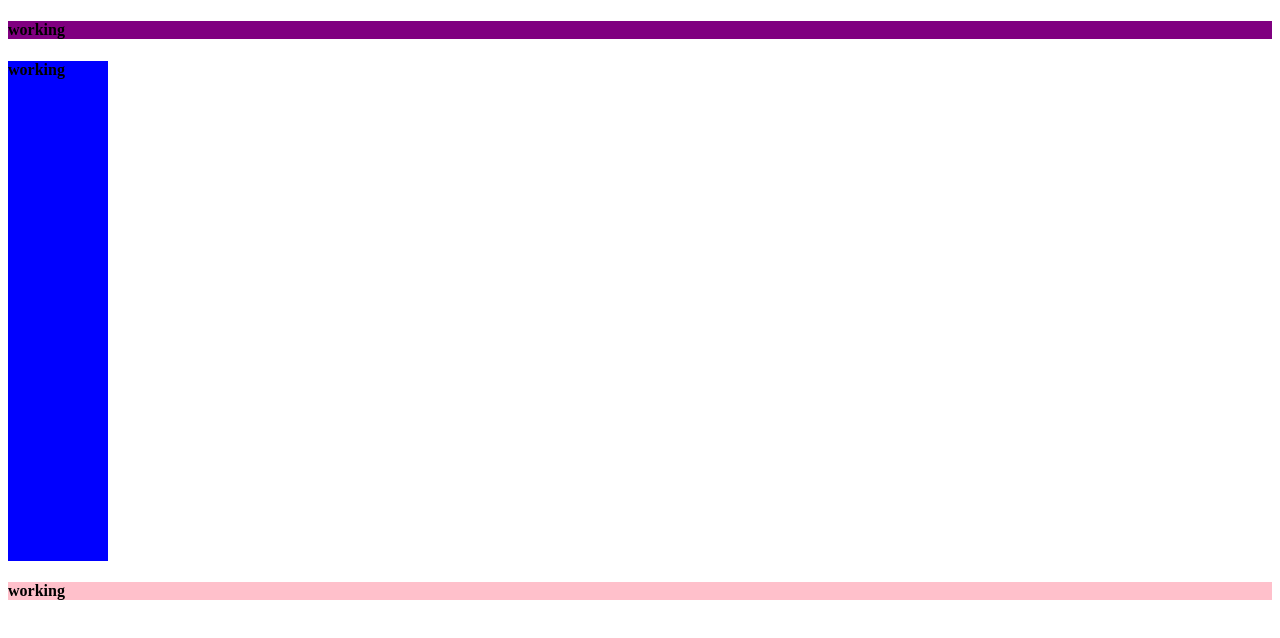
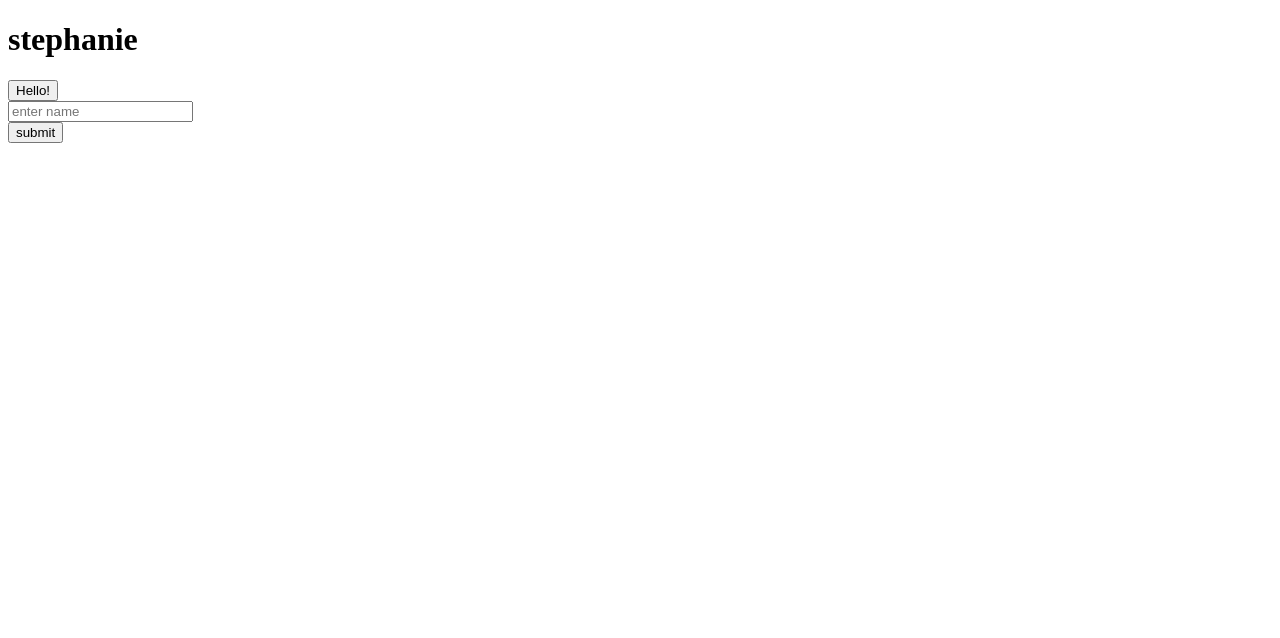
Before and after one commit to SW55293/advanced-react-fundamentals, a React (Create React App) app: page / in a window 1280 px wide. Shown: the top 638 px of the page. Built offline with nearby package versions, Linux system fonts and the light colour scheme.

Commit message:
children property

```diff
--- a/src/App.js
+++ b/src/App.js
@@ -1,12 +1,14 @@
 //table of contents
 import React from 'react'
-import Introduction from './Intro/AppIntro'
+//import Introduction from './Intro/AppIntro'
+import Reusability from './Reusability/AppReuse'
 
 
 const App = () => {
 return (
   <div>
-  <Introduction />
+  {/* <Introduction /> */}
+  <Reusability />
   </div>
 
 )
--- a/src/Intro/AppIntro.js
+++ b/src/Intro/AppIntro.js
@@ -1,12 +1,16 @@
 import React from 'react'
-import DefaultP from './defaultProps'
+//import DefaultP from './defaultProps'
+import RoundedImg from './RoundedImg'
+import './rounded-style.css'
 
 const AppIntro = () => {
 	return (
 		<div>
-			<DefaultP cardColor="purple" height="100" width="500" />
+			{/* <DefaultP cardColor="purple" height="100" width="500" />
 			<DefaultP />
-			<DefaultP cardColor="pink" height="700" width="200" />
+			<DefaultP cardColor="pink" height="700" width="200" /> */}
+
+			<RoundedImg src="https://picsum.photos/id/237/300/300" borderRadius="10px" alt="pic"/>
 		</div>
 	)
 }
--- /dev/null
+++ b/src/Intro/RoundedImg.js
@@ -0,0 +1,36 @@
+import React from "react"
+import PropTypes from 'prop-types'
+
+/**
+ * Challenge: Here's a component meant to take an image (`src` prop) and round the edges.
+ * It has some styling applied with CSS to ensure it isn't too large on the page, but
+ * we want this component to allow for any image source and any kind of border radius to be applied
+ *
+ * 1. The component should always receive a `src` prop, and it should always be a string
+ * 2. The component should be able to accept only a string or a number for the `borderRadius` prop
+ *      (https://reactjs.org/docs/typechecking-with-proptypes.html#proptypes)
+ * 3. If it doesn't receive a `borderRadius` prop at all, it should default it to "50%"
+ */
+
+const RoundedImg = (props) => {
+    return (
+        <img
+            src={props.src}
+            style={{borderRadius: props.borderRadius}}
+            className="round-img"
+			alt=""
+        />
+    )
+}
+
+RoundedImg.defaultProps = {
+	borderRadius: "50%"
+
+}
+
+RoundedImg.propTypes = {
+	src: PropTypes.string.isRequired,
+	borderRadius: PropTypes.oneOfType([PropTypes.string, PropTypes.number])
+}
+
+export default RoundedImg
--- /dev/null
+++ b/src/Intro/rounded-style.css
@@ -0,0 +1,4 @@
+.round-img {
+    max-width: 50%;
+    width: 150px;
+}
--- /dev/null
+++ b/src/Reusability/AppReuse.js
@@ -0,0 +1,23 @@
+import React from 'react'
+import CTA from './CTA'
+
+const AppReuse = () => {
+return (
+	<div>
+	{/* example of how to add child components in between tags and be accessible in the cta file still  */}
+	<CTA>
+		<h1>stephanie</h1>
+		<button>Hello!</button>
+		<br />
+	</CTA>
+	{/* you have multiple tags and add new things to it */}
+		<CTA>
+			<input type="text" placeholder="enter name"/>
+			<br />
+		<button>submit</button>
+	</CTA>
+	</div>
+)
+}
+
+export default AppReuse
--- /dev/null
+++ b/src/Reusability/CTA.js
@@ -0,0 +1,11 @@
+import React from 'react'
+
+const CTA = (props) => {
+	return (
+		<div>
+			{props.children}
+		</div>
+	)
+}
+
+export default CTA
```
